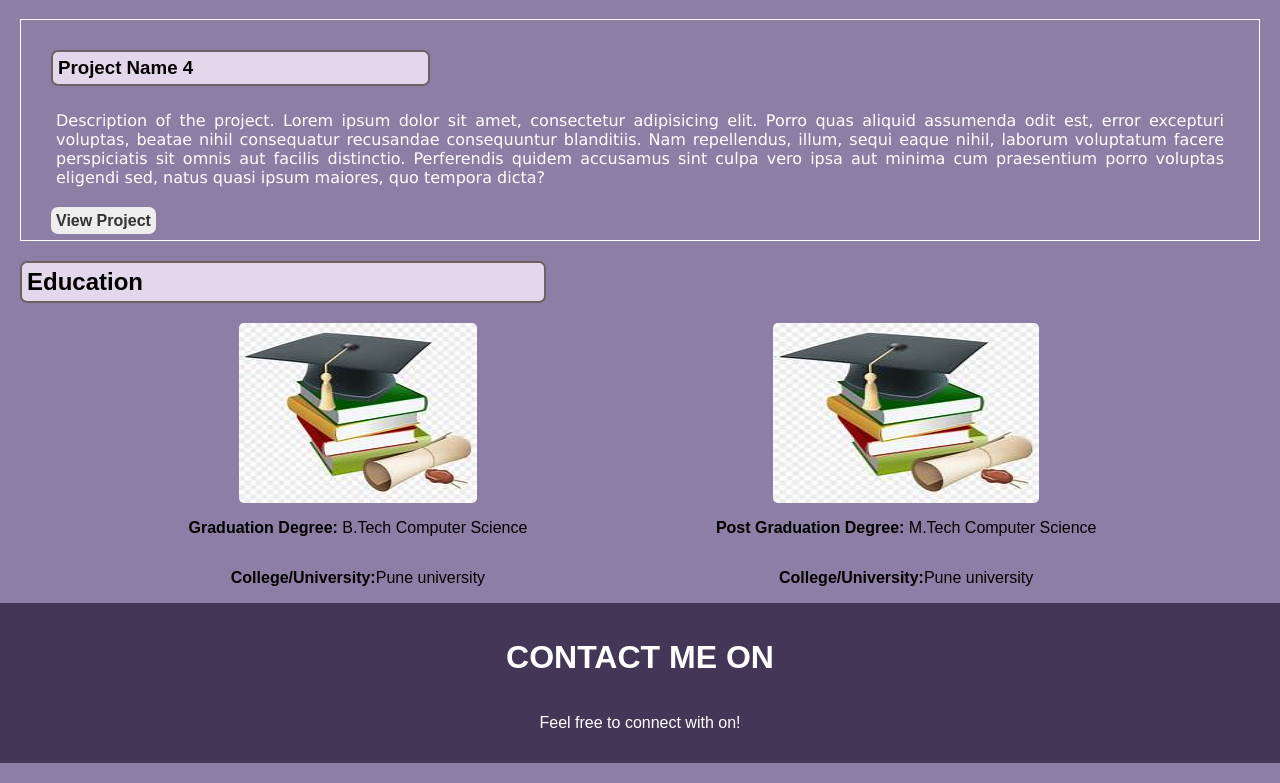
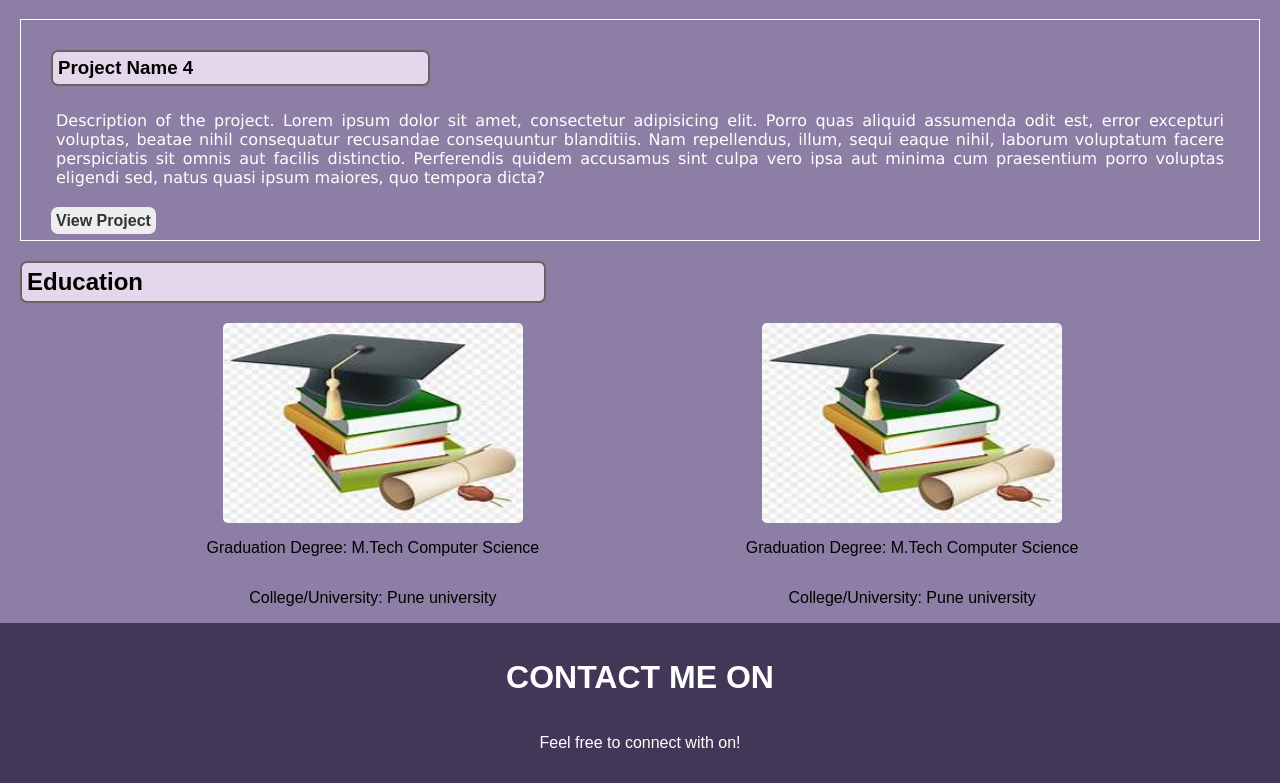
Before and after one commit to akritiyadav001/port, a plain HTML site: page index.html in a window 1280 px wide. Shown: the part 1953-2736 px from the top of the page. Drawn offline with Linux system fonts and the light colour scheme.

Commit message:
Add files via upload

```diff
--- a/index.html
+++ b/index.html
@@ -58,18 +58,18 @@
             <a href="#" id="a">View Project</a>
         </div>
     </section>
-    <section id="contact">
+    <section id="contact" >
         <h2>Education</h2>
         <div id="maindegree">
             <div id="degree_div">
-                <img src="degree_logo.jpg" width="70%" height="180px">
-                <p><span style="font-weight: bold;">Graduation Degree:</span> B.Tech Computer Science</p>
-                <p><span style="font-weight: bold;">College/University:</span>Pune university</p>
+                <img src="degree_logo.jpg" width="300px" height="200px">
+                <p><span>Graduation Degree:</span> M.Tech Computer Science</p>
+                <p><span>College/University:</span> Pune university</p>
             </div>
             <div id="degree_div">
-                <img src="degree_logo.jpg" width="70%" height="180px">
-                <p><span style="font-weight: bold;">Post Graduation Degree:</span> M.Tech Computer Science</p>
-                <p><span style="font-weight: bold;">College/University:</span>Pune university</p>
+                <img src="degree_logo.jpg" width="300px" height="200px">
+                <p><span>Graduation Degree:</span> M.Tech Computer Science</p>
+                <p><span>College/University:</span> Pune university</p>
             </div>
         </div>
     </section>
```
